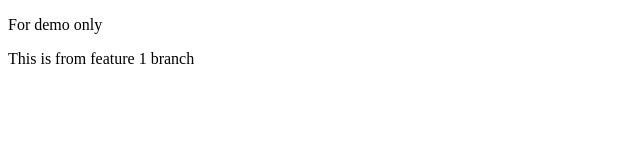
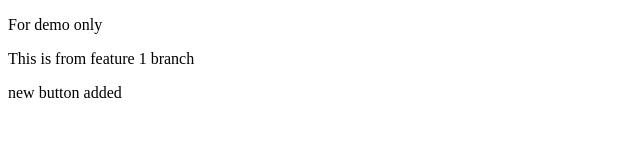
Before and after one commit to Vats18/localrepo, a plain HTML site: page index.html in a window 1280 px wide. Shown: the whole page, without its empty margins (0-640 px from the left). Drawn offline with Linux system fonts and the light colour scheme.

```diff
--- a/index.html
+++ b/index.html
@@ -8,5 +8,6 @@
 <body>
     <p>For demo only</p>
     <p>This is from feature 1 branch</p>
+    <p>new button added</p>
 </body>
 </html>
```
